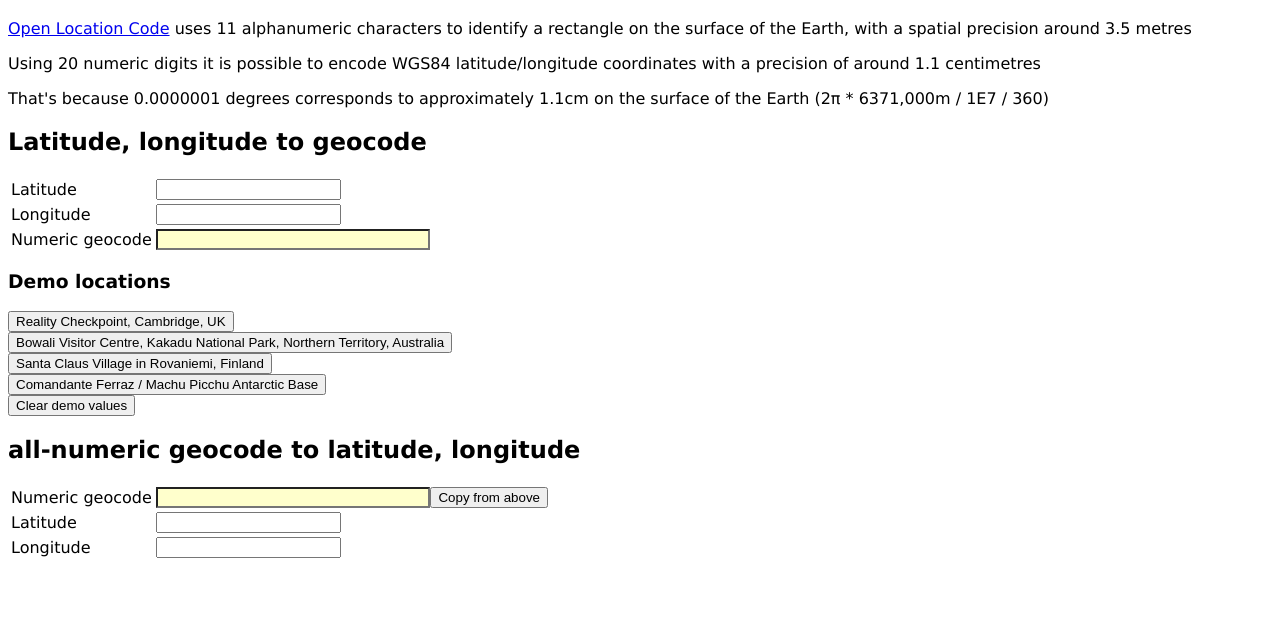
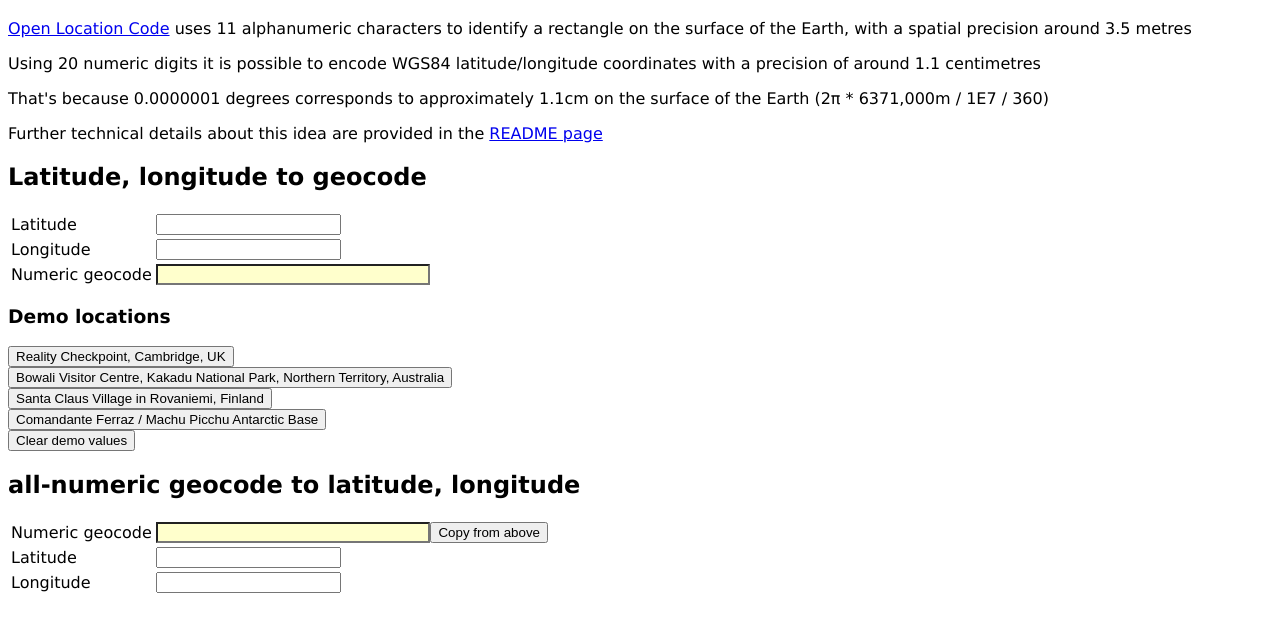
Before and after one commit to gs1/geocode, a plain HTML site: page index.html in a window 1280 px wide. Shown: the part 62-694 px from the top of the page. Drawn offline with nearby package versions, Linux system fonts and the light colour scheme.

Commit message:
Added link to new README page for additional technical details

```diff
--- a/index.html
+++ b/index.html
@@ -15,7 +15,7 @@
 <p><a href="https://en.wikipedia.org/wiki/Open_Location_Code" target="_blank">Open Location Code</a> uses 11 alphanumeric characters to identify a rectangle on the surface of the Earth, with a spatial precision around 3.5 metres</p>
 <p>Using 20 numeric digits it is possible to encode WGS84 latitude/longitude coordinates with a precision of around 1.1 centimetres</p>
 <p>That's because 0.0000001 degrees corresponds to approximately 1.1cm  on the surface of the Earth (2&pi; * 6371,000m / 1E7 / 360)</p>
-
+<p>Further technical details about this idea are provided in the <a href="https://github.com/gs1/geocode/blob/main/README.md" target="_blank">README page</a></p>
 <div id="app1">
 
 
```
